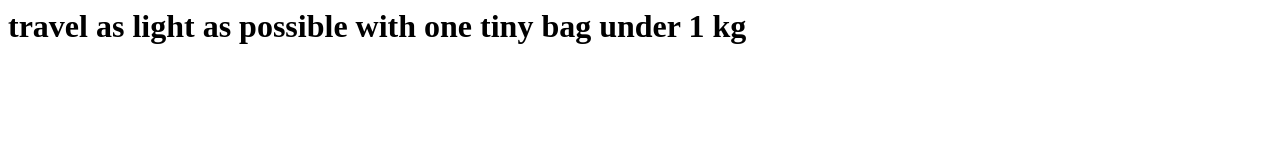
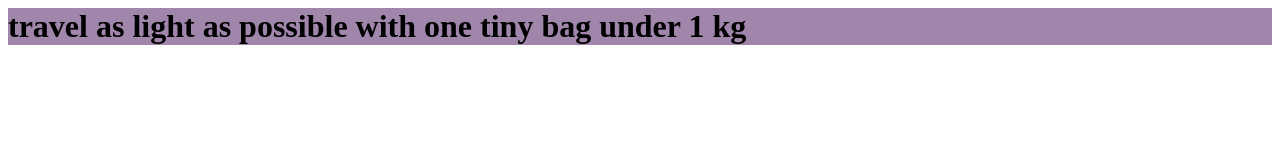
Before and after one commit to yardleyfive/travel-kit, a plain HTML site: page index.html in a window 1280 px wide. Drawn offline with Linux system fonts and the light colour scheme.

Commit message:
Update index.html

```diff
--- a/index.html
+++ b/index.html
@@ -1 +1,7 @@
-<H1>travel as light as possible with one tiny bag under 1 kg</H1>
+<style>
+H1{
+  background-color: rgb(159, 134, 170);
+  }
+
+</style>
+  <H1>travel as light as possible with one tiny bag under 1 kg</H1>
```
